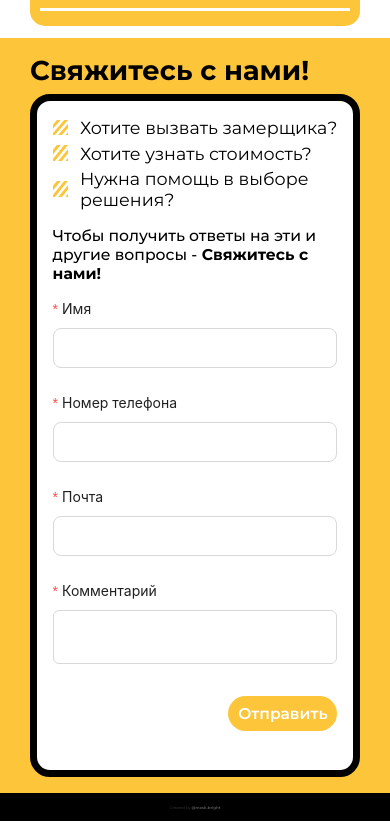
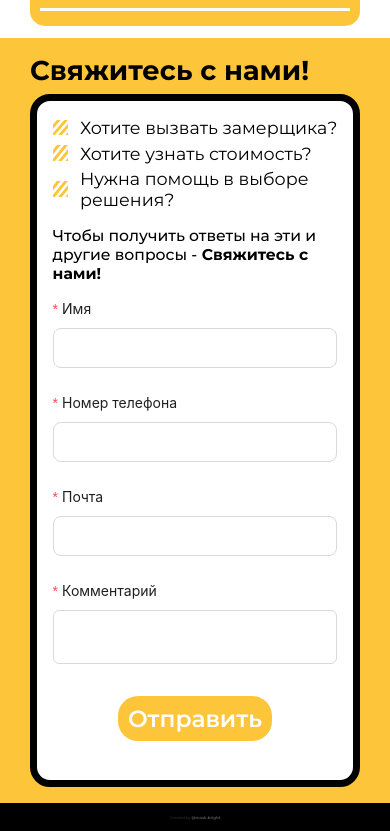
Before and after one commit to grigoryblack/killnoise, a React (Vite) app: page / in a window 390 px wide. Shown: the part 3844-4675 px from the top of the page. Built offline with nearby package versions, Linux system fonts and the light colour scheme.

Commit message:
fix button

```diff
--- a/src/content/Feedback/index.scss
+++ b/src/content/Feedback/index.scss
@@ -64,17 +64,17 @@
           .form-button {
             background-color: $primary;
             color: $background-color;
+            margin-top: 2svw;
             margin-left: auto;
-            margin-right: 0;
+            margin-right: auto;
             display: flex;
-            font-size: 1svw;
+            font-size: 1.5svw;
             border: none;
             padding: 0.5svw 1svw;
             border-radius: 20px;
             cursor: pointer;
             font-weight: 600;
             font-family: 'Montserrat', sans-serif;
-            margin-top: 2svw;
 
             &:hover {
               background-color: $secondary-color;
@@ -136,16 +136,7 @@
             .form-button {
               background-color: $primary;
               color: $background-color;
-              margin-left: auto;
-              margin-right: 0;
-              display: flex;
-              font-size: 1.5svw;
-              border: none;
-              padding: 1svw 1.5svw;
-              border-radius: 20px;
-              cursor: pointer;
-              font-weight: 600;
-              font-family: 'Montserrat', sans-serif;
+              font-size: 2.5svw;
 
               &:hover {
                 background-color: $secondary-color;
@@ -199,8 +190,7 @@
             }
 
             .form-button {
-              font-size: 1.5svw;
-              padding: 1svw 1.5svw;
+              font-size: 3.5svw;
 
               &:hover {
                 background-color: $secondary-color;
@@ -253,7 +243,7 @@
             }
 
             .form-button {
-              font-size: 4svw;
+              font-size: 6svw;
               padding: 2svw 2.5svw;
               border-radius: 20px;
 
```
